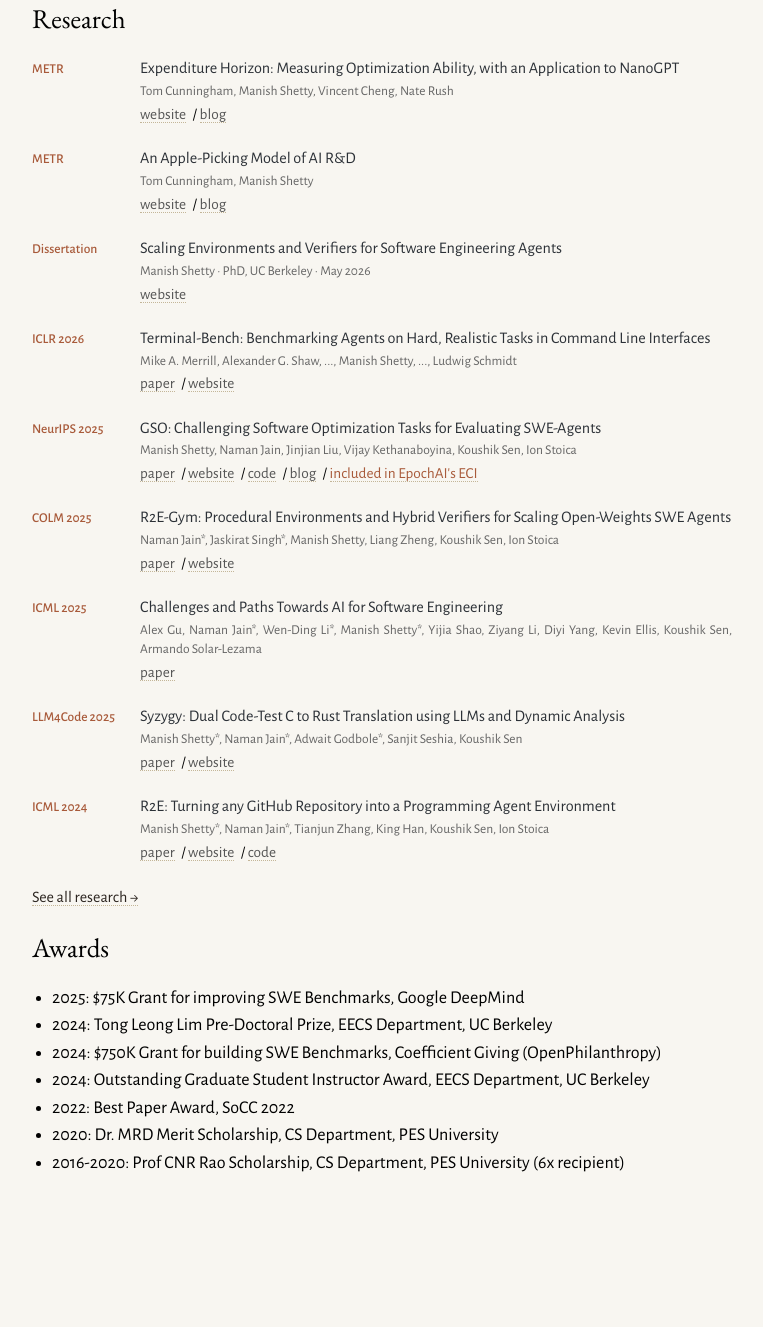
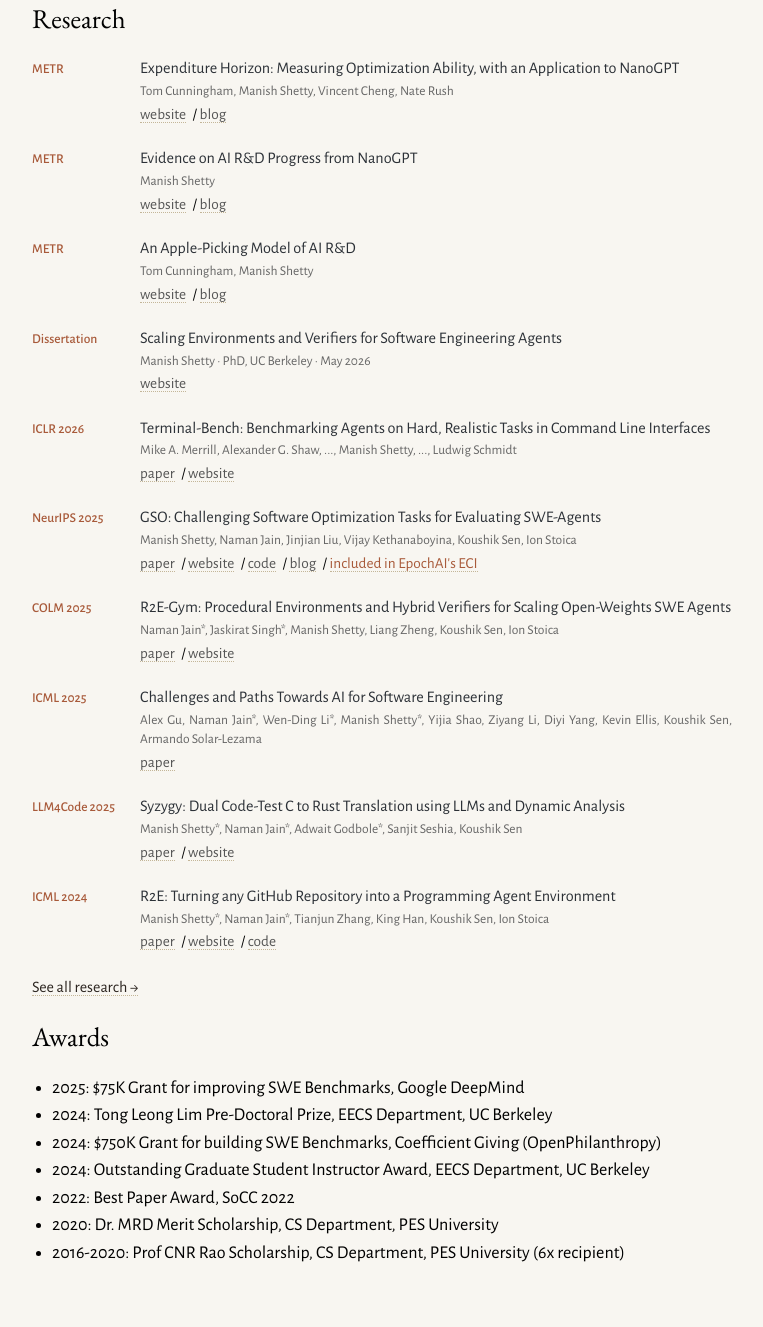
Before and after one commit to manishshettym/manishshettym.github.io, a Jekyll site: the page built from index.md, in a window 1280 px wide. Shown: the part 353-1680 px from the top of the page, without its empty margins (258-1021 px from the left). Built offline with Jekyll 4.4.1, drawn with Linux system fonts in a browser that asks for light colours; a style sheet for code colours, icons or effects is not loaded; before the commit the page ends 1590 px from its top, so only the background shows below that.

Commit message:
style: left-align and balance headings; feat: list NanoGPT note on homepage
- headings no longer inherit body justification, so short titles
  don't stretch with wide word gaps; text-wrap: balance evens line breaks
- 'Evidence on AI R&D Progress from NanoGPT' added to research list (METR)

Co-Authored-By: Claude Opus 5.5 <noreply@anthropic.com>

```diff
--- a/_data/papers.yml
+++ b/_data/papers.yml
@@ -3,6 +3,13 @@
   venue: "METR"
   website: "https://metr.org/blog/2026-07-21-expenditure-horizon/"
   blog: "/notes/expenditure-horizon/"
+  featured: true
+
+- title: "Evidence on AI R&D Progress from NanoGPT"
+  authors: "Manish Shetty"
+  venue: "METR"
+  website: "https://metr.org/notes/2026-04-21-ai-rd-nanogpt-progress/"
+  blog: "/notes/ai-rd-nanogpt-progress/"
   featured: true
 
 - title: "An Apple-Picking Model of AI R&D"
--- a/_sass/_style.scss
+++ b/_sass/_style.scss
@@ -26,6 +26,12 @@ body {
     font-size: 18px;
     font-weight: 300;
     text-align: justify;
+}
+
+// Headings: justified text stretches short titles with wide word gaps.
+h1, h2, h3, h4, h5, h6 {
+    text-align: left;
+    text-wrap: balance;
 }
 
 a {
```
